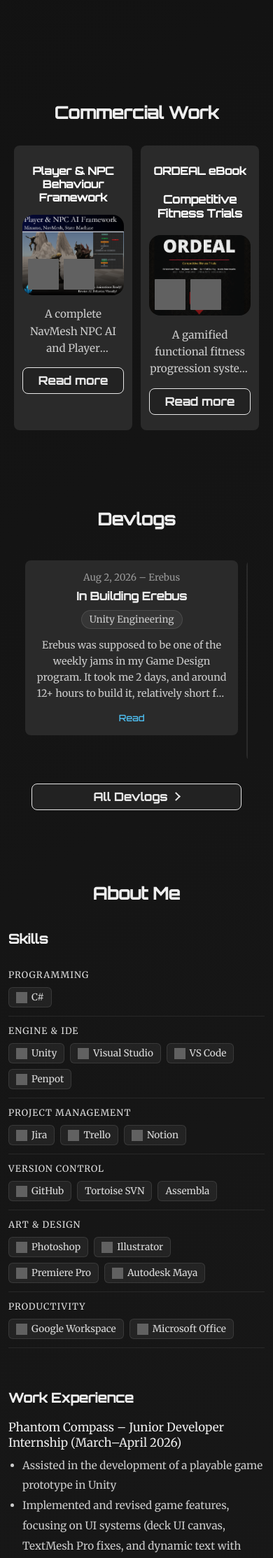
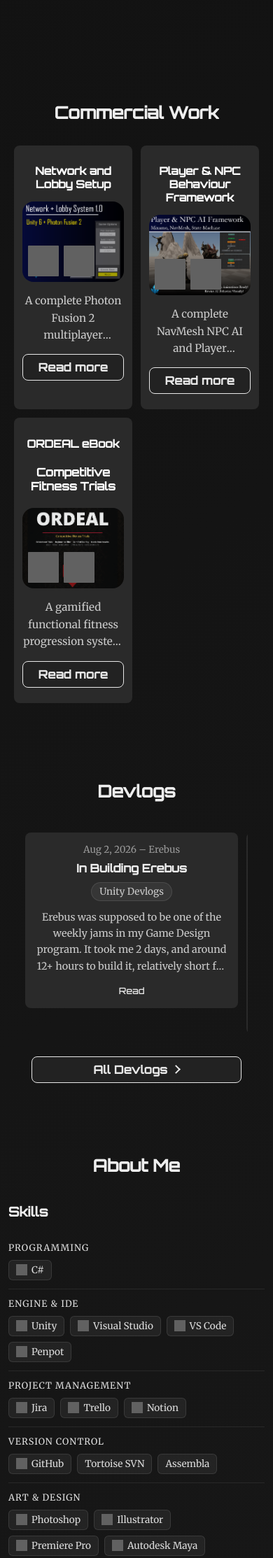
Before and after one commit to frkncx/frkncx.github.io, a Jekyll site: the page built from index.html, in a window 390 px wide. Shown: the part 1811-4038 px from the top of the page at 70% size. Built offline with Jekyll 4.4.1, drawn with Linux system fonts in a browser that asks for light colours; grey boxes are pictures that could not be loaded.

```diff
--- a/_posts/2026-04-25-designing-encyclopedia-galactica.md
+++ b/_posts/2026-04-25-designing-encyclopedia-galactica.md
@@ -2,7 +2,7 @@
 title: "In Designing Encyclopedia Galactica"
 date: 2026-04-25
 project: Encyclopedia Galactica
-topic: Unity Engineering
+topic: Unity Devlogs
 lede: >-
   This has been one of my proudest projects made in Unity. Relatively
   straightforward, but hopefully something that will shine in my catalogue for
@@ -11,7 +11,7 @@ image: /EncyclopediaGalacticaThumbnail.png
 original_url: https://furkancx.itch.io/encyclopedia-galactica/devlog/1498993/in-designing-encyclopedia-galactica
 play_url: https://furkancx.itch.io/encyclopedia-galactica
 description: >-
-  How Encyclopedia Galactica was built in Unity — Milky Way mesh and colliders,
+  How Encyclopedia Galactica was built in Unity: Milky Way mesh and colliders,
   scientifically weighted star classification, scriptable-object civilization
   catalogues, and the Drake Equation panel.
 ---
--- a/_posts/2026-05-24-realms-of-uldar-post-mortem.md
+++ b/_posts/2026-05-24-realms-of-uldar-post-mortem.md
@@ -2,7 +2,7 @@
 title: "Realms of Uldar - Post Mortem"
 date: 2026-05-24
 project: "Realms of Uldar: Void Crystal"
-topic: Unity Engineering
+topic: Unity Devlogs
 lede: >-
   Realms of Uldar: Void Crystal is a fast-paced top-down action RPG built for a
   game jam and a passionate idea, roughly in 5 days, and around 27 hours of
@@ -11,7 +11,7 @@ image: /RealmsOfUldarThumbnail.png
 original_url: https://furkancx.itch.io/realms-of-uldar-void-crystal/devlog/1533111/realms-of-uldar-post-mortem
 play_url: https://furkancx.itch.io/realms-of-uldar-void-crystal
 description: >-
-  Post mortem on Realms of Uldar: Void Crystal — what went right with game
+  Post mortem on Realms of Uldar: Void Crystal. What went right with game
   feel, 2D URP lighting and progression, what went wrong with animation and
   balance, and what comes next.
 ---
--- a/_posts/2026-08-02-building-erebus.md
+++ b/_posts/2026-08-02-building-erebus.md
@@ -2,7 +2,7 @@
 title: "In Building Erebus"
 date: 2026-08-02
 project: Erebus
-topic: Unity Engineering
+topic: Unity Devlogs
 lede: >-
   Erebus was supposed to be one of the weekly jams in my Game Design program.
   It took me 2 days, and around 12+ hours to build it, relatively short for a
--- a/assets/css/site.css
+++ b/assets/css/site.css
@@ -808,7 +808,7 @@
 
 .devlog-more {
     font-size: 0.8em;
-    color: #4FC3F7;
+    color: #e8e8e8;
 }
 
 .devlog-topic {
@@ -833,17 +833,17 @@
     display: inline-block;
     font-family: 'Orbitron', sans-serif;
     font-size: 0.85em;
-    color: #4FC3F7;
+    color: #e8e8e8;
     text-decoration: none;
-    border: 1px solid #4FC3F7;
+    border: 1px solid #e8e8e8;
     border-radius: 6px;
     padding: 6px 16px;
     cursor: url("/CustomCursorHover.png"), pointer;
 }
 
 .back-link:hover {
-    background: #4FC3F7;
-    color: #000;
+    background: #e8e8e8;
+    color: #1a1a1a;
 }
 
 .post-wrap h1 {
@@ -924,6 +924,22 @@
         gap: 12px;
     }
 
+    /* Homepage strip stays a swipeable row */
+    #devlogs .devlog-list {
+        display: flex;
+        overflow-x: auto;
+        scroll-snap-type: x mandatory;
+        -webkit-overflow-scrolling: touch;
+        padding-bottom: 8px;
+        scrollbar-width: thin;
+        scrollbar-color: #4FC3F7 #2a2a2a;
+    }
+
+    #devlogs .devlog-card {
+        flex: 0 0 78vw;
+        scroll-snap-align: start;
+    }
+
     .devlog-card {
         padding: 16px;
     }
@@ -968,23 +984,6 @@
 
 /* ── Devlog cards slide sideways on phones ───────────────────────────── */
 @media (max-width: 768px) {
-    .devlog-list {
-        display: flex;
-        grid-template-columns: none;
-        overflow-x: auto;
-        scroll-snap-type: x mandatory;
-        -webkit-overflow-scrolling: touch;
-        gap: 12px;
-        padding-bottom: 8px;
-        scrollbar-width: thin;
-        scrollbar-color: #4FC3F7 #2a2a2a;
-    }
-
-    .devlog-card {
-        flex: 0 0 78vw;
-        scroll-snap-align: start;
-    }
-
     .devlog-card p {
         display: -webkit-box;
         -webkit-line-clamp: 4;
@@ -992,3 +991,78 @@
         overflow: hidden;
     }
 }
+
+/* ── Devlogs index: paged grid ───────────────────────────────────────── */
+.devlog-list--grid {
+    grid-template-columns: repeat(auto-fill, minmax(240px, 1fr));
+}
+
+.devlog-wrap:has(.devlog-list--grid) {
+    max-width: 1200px;
+}
+
+.devlog-list--grid .devlog-card p {
+    display: -webkit-box;
+    -webkit-line-clamp: 4;
+    -webkit-box-orient: vertical;
+    overflow: hidden;
+}
+
+.devlog-card {
+    min-width: 0;
+}
+
+.devlog-thumb {
+    width: 100%;
+    aspect-ratio: 16 / 9;
+    object-fit: cover;
+    border-radius: 6px;
+    display: block;
+    margin-bottom: 4px;
+}
+
+.devlog-card.is-hidden {
+    display: none;
+}
+
+.devlog-pager {
+    display: flex;
+    justify-content: center;
+    flex-wrap: wrap;
+    gap: 8px;
+    margin-top: 30px;
+}
+
+.devlog-pager button {
+    font-family: 'Orbitron', sans-serif;
+    font-size: 0.8em;
+    min-width: 38px;
+    padding: 8px 14px;
+    border-radius: 8px;
+    border: 1px solid #e8e8e8;
+    background: #222;
+    color: #e8e8e8;
+    cursor: url("/CustomCursorHover.png"), pointer;
+}
+
+.devlog-pager button:hover:not(:disabled) {
+    background: #e8e8e8;
+    color: #1a1a1a;
+}
+
+.devlog-pager button[aria-current="true"] {
+    background: #e8e8e8;
+    border-color: #e8e8e8;
+    color: #1a1a1a;
+}
+
+.devlog-pager button:disabled {
+    opacity: 0.4;
+    cursor: default;
+}
+
+@media (max-width: 520px) {
+    .devlog-list--grid {
+        grid-template-columns: 1fr;
+    }
+}
--- a/assets/js/site.js
+++ b/assets/js/site.js
@@ -162,3 +162,48 @@
         desc.after(btn);
     });
 })();
+
+// ── Devlogs index: 16 per page, numbered pager ────────────────────────────
+(function () {
+    const PER_PAGE = 16;   // 4 x 4
+    const grid = document.getElementById('devlogGrid');
+    const pager = document.getElementById('devlogPager');
+    if (!grid || !pager) return;
+
+    const cards = [...grid.querySelectorAll('.devlog-card')];
+    let page = 1;
+
+    function visible() {
+        return cards;   // filtering hooks in here later
+    }
+
+    function render() {
+        const items = visible();
+        const pages = Math.max(1, Math.ceil(items.length / PER_PAGE));
+        page = Math.min(page, pages);
+
+        cards.forEach(c => c.classList.add('is-hidden'));
+        items.slice((page - 1) * PER_PAGE, page * PER_PAGE)
+            .forEach(c => c.classList.remove('is-hidden'));
+
+        pager.hidden = pages < 2;
+        if (pager.hidden) return;
+
+        pager.replaceChildren();
+        const add = (label, target, opts = {}) => {
+            const b = document.createElement('button');
+            b.type = 'button';
+            b.textContent = label;
+            if (opts.current) b.setAttribute('aria-current', 'true');
+            if (opts.disabled) b.disabled = true;
+            else b.addEventListener('click', () => { page = target; render(); grid.scrollIntoView({ block: 'start' }); });
+            pager.append(b);
+        };
+
+        add('Prev', page - 1, { disabled: page === 1 });
+        for (let i = 1; i <= pages; i++) add(String(i), i, { current: i === page });
+        add('Next', page + 1, { disabled: page === pages });
+    }
+
+    render();
+})();
--- a/index.html
+++ b/index.html
@@ -531,6 +531,35 @@ layout: default
         <h2>Commercial Work</h2>
         <div class="carousel">
             <div class="item">
+                <h3>Network and Lobby Setup</h3>
+                <div class="hover-container"
+                    style="display: flex; flex-wrap: wrap; gap: 10px; justify-content: center;">
+                    <div class="thumb-wrap">
+                        <img src="NetworkAsset/ItchNetworkSetupThumbnail.png" alt="Network and Lobby Setup"
+                            class="game-thumbnail" style="border-radius: 16px;">
+                        <div class="platform-badges">
+                            <img src="https://cdn.jsdelivr.net/npm/simple-icons@v9/icons/itchdotio.svg"
+                                class="platform-badge" alt="itch.io">
+                            <img src="https://cdn.jsdelivr.net/npm/simple-icons@v9/icons/unity.svg"
+                                class="platform-badge" alt="Unity Asset Store">
+                        </div>
+                    </div>
+                    <div class="multi-link-overlay">
+                        <a href="https://furkancx.itch.io/network-lobby-system-10" target="_blank">
+                            Itch.io
+                        </a>
+                        <a href="https://assetstore.unity.com/packages/tools/network/network-setup-simple-lobby-system-373312"
+                            target="_blank">
+                            Unity Asset Store
+                        </a>
+                    </div>
+                </div>
+                <p style="max-width: 270px;">
+                    A complete Photon Fusion 2 multiplayer network setup with lobby system: ready to integrate into your
+                    Unity project. Saves hours of boilerplate networking code.
+                </p>
+            </div>
+            <div class="item">
                 <h3>Player & NPC Behaviour <br>Framework</br></h3>
                 <div class="hover-container"
                     style="display: flex; flex-wrap: wrap; gap: 10px; justify-content: center;">
```
Also changed, not shown: devlogs/index.html (+10 -3 lines).
